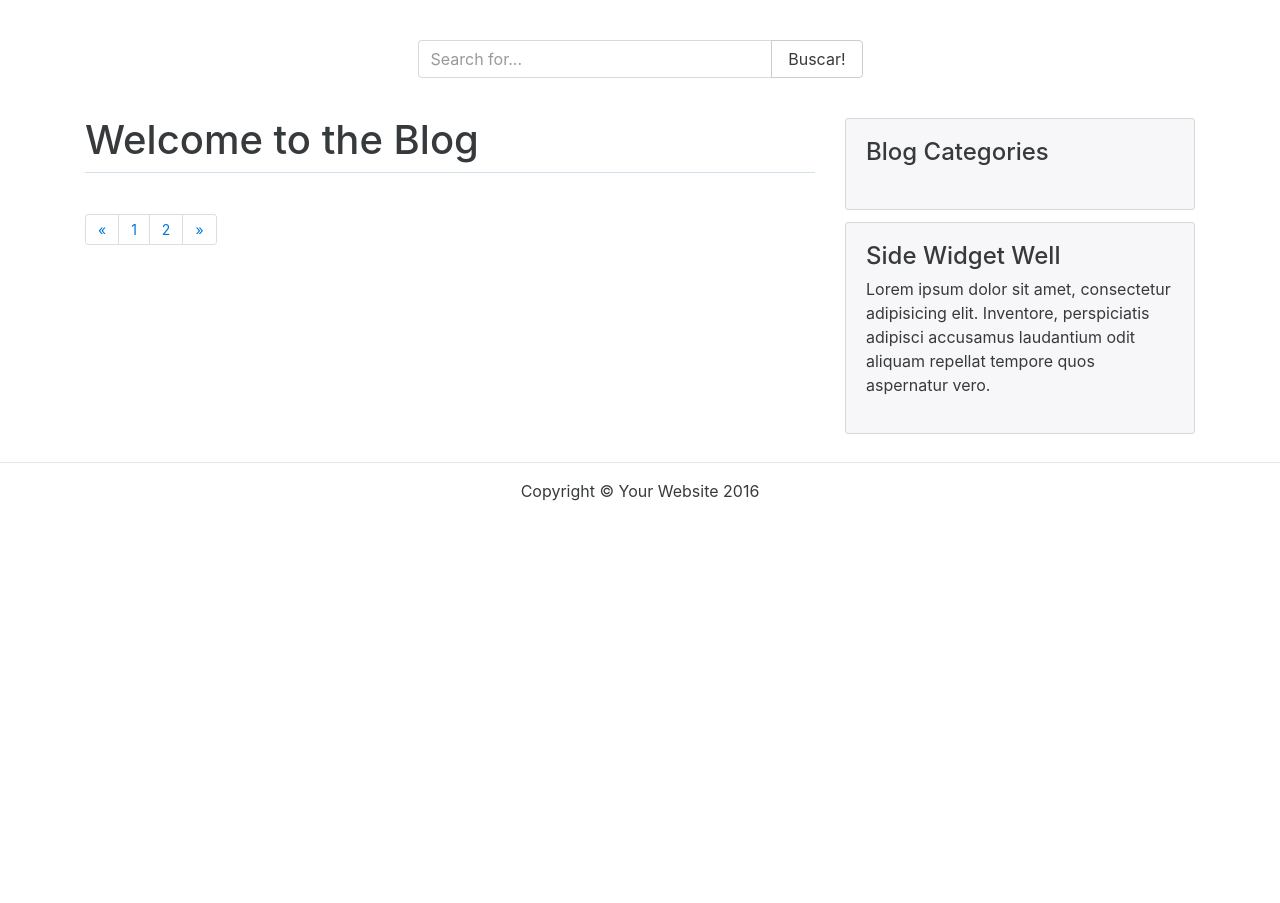
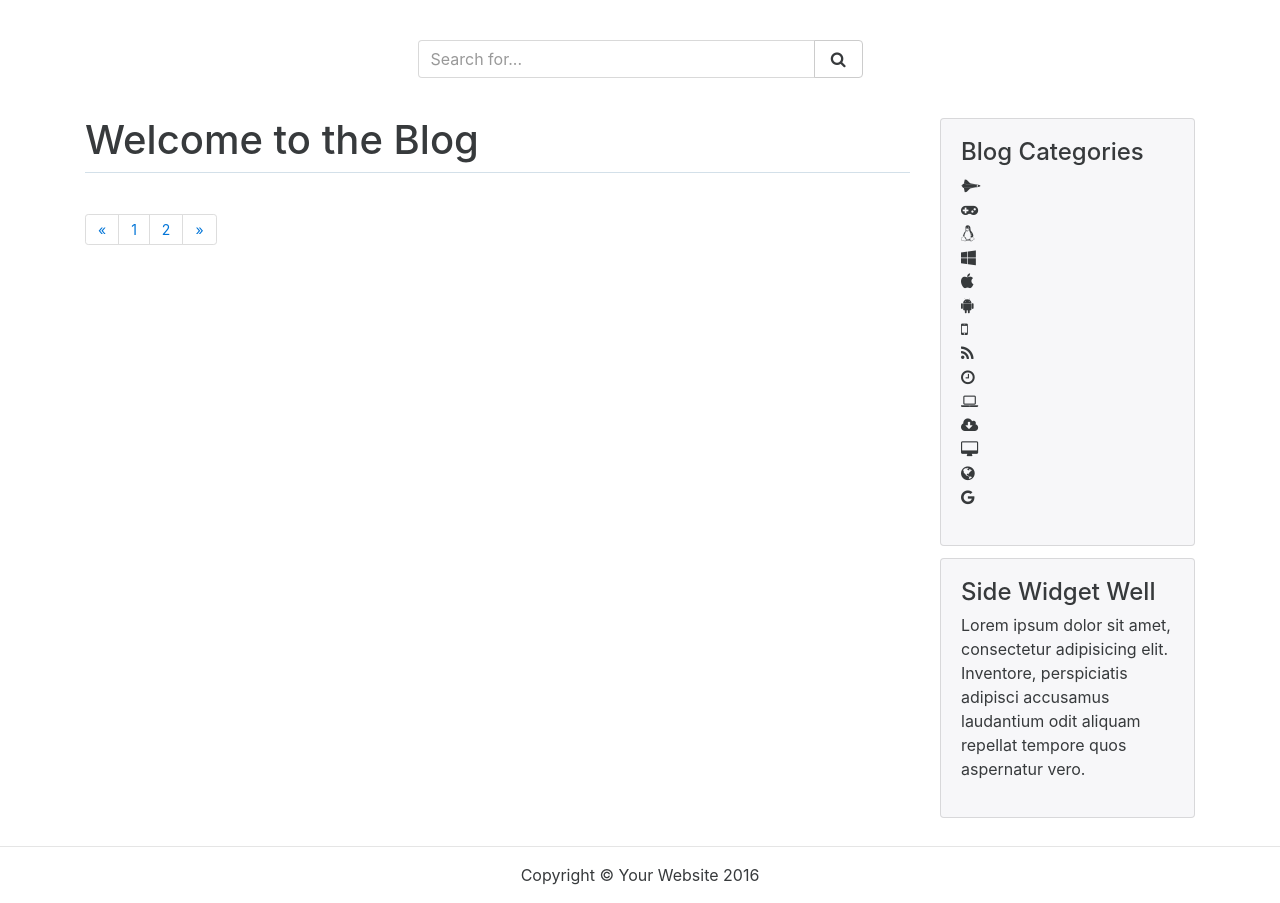
Before and after one commit to ClickItTrainers/BlogTraining, a CodeIgniter app: page /database/ in a window 1280 px wide. Shown: the part 54-957 px from the top of the page. Before the commit the page ends 555 px from the top, so only its background shows below. Run offline with CodeIgniter, Linux system fonts and the light colour scheme; data that the repository does not hold is empty; some libraries are stand-ins or nearby versions.

Commit message:
added the fonts in the home view

```diff
--- a/application/config/config.php
+++ b/application/config/config.php
@@ -24,8 +24,9 @@ defined('BASEPATH') OR exit('No direct script access allowed');
 |
 */
 
+
 $config['base_url'] = 'http://149.56.23.33:3080/';
-//$config['base_url'] = 'http://www.blogtraining.com/';
+// $config['base_url'] = 'http://www.blogtraining.com/';
 
 
 
--- a/application/views/details.php
+++ b/application/views/details.php
@@ -36,7 +36,7 @@
 
 <div class="container">
   <div class="row">
-    <div class="col-lg-8">
+    <div class="col-lg-9">
       <title> <?php echo $title; ?> </title>
 
       <!-- Blog Post -->
--- a/application/views/home.php
+++ b/application/views/home.php
@@ -6,7 +6,7 @@
                      <div class="input-group">
                       <input type="text" class="form-control" placeholder="Search for...">
                       <span class="input-group-btn">
-                        <button class="btn btn-secondary" type="button">Buscar!</button>
+                        <button class="btn btn-secondary" type="button"><i class="fa fa-search"></i></button>
                       </span>
                     </div>
                     <!-- /.input-group -->
@@ -14,7 +14,7 @@
     </div>
     <div class="row">
         <!-- Blog Entries Column -->
-        <div class="col-lg-8 col-md-8 col-sm-12 col-xs-12 right">
+        <div class="col-lg-9 col-md-8 col-sm-12 col-xs-12 right">
         	<title> <?php echo $title ?> </title>
         	<h1 class="page-header tittle down">
                 Welcome to the Blog
--- a/application/views/templates/header.php
+++ b/application/views/templates/header.php
@@ -60,11 +60,12 @@
                                 <a class="nav-link" href="<?php echo base_url();?>register"><i class="fa fa-plus" aria-hidden="true"></i> Sign-Up</a>
                             </li>
                         <?php } else { ?>
-                          <li >
+                            <li class="right" >
                                 <a class="nav-link" href="<?php echo base_url();?>logout"><i class="fa fa-times" aria-hidden="true"></i> Logout</a>
                             </li>
                         <?php } ?>
                         </ul>
+
                    </nav>
               </div>
           </nav>
--- a/application/views/templates/sidebar.php
+++ b/application/views/templates/sidebar.php
@@ -1,18 +1,68 @@
-    <div class="col-lg-4 col-md-4 col-sm-9 col-xs-9">
+    <div class="col-lg-3 col-md-4 col-sm-9 col-xs-9">
         <!-- Blog Categories Well -->
         <div class="card bg-faded card-block">
              <h4>Blog Categories</h4>
             <div class="row">
                 <!-- /.col-xl-6 -->
-                <div class="col-xl-6">
+                    <div class="col-xl-2 display">
                         <ul class="list-unstyled">
+                            <li>
+                                 <i class="fa fa-space-shuttle"></i>
+                            </li>
+                             <li>
+                                 <i class="fa fa-gamepad"></i>
+                            </li>
+                             <li>
+                                 <i class="fa fa-linux"></i>
+                            </li>
+                             <li>
+                                 <i class="fa fa-windows "></i>
+                            </li>
+                             <li>
+                                 <i class="fa fa-apple"></i>
+                            </li>
+                             <li>
+                                 <i class="fa fa-android"></i>
+                            </li>
+                             <li>
+                                 <i class="fa fa-mobile"></i>
+                            </li>
+                             <li>
+                                 <i class="fa fa-rss"></i>
+                            </li>
+                             <li>
+                                 <i class="fa fa-clock-o "></i>
+                            </li>
+                             <li>
+                                 <i class="fa fa-laptop"></i>
+                            </li>
+                             <li>
+                                 <i class="fa fa-cloud-download"></i>
+                            </li>
+                             <li>
+                                 <i class="fa fa-desktop"></i>
+                            </li>
+                             <li>
+                                 <i class="fa fa-globe"></i>
+                            </li>
+                             <li>
+                                 <i class="fa fa-google "></i>
+                            </li>
 
+
+                        </ul>
+
+
+                    </div>
+
+
+                    <div class="col-xl-6 display">
+                            <ul class="list-unstyled">
                                     <?php foreach ($category_arr as $item){ ?>
                                         <li>
                                             <a href="#"> <?php echo $item->name ?> </a>
                                         </li>
                                     <?php } ?>
-
                             </ul>
                     </div>
                 <!-- /.col-xl-6 -->
--- a/assets/css/home.css
+++ b/assets/css/home.css
@@ -11,6 +11,7 @@ nav button{color:white;}
 .right{display:inline-block;}
 
 nav.navbar {background-color: #293F54;}
+
 
 /*home*/
 .col-center{
@@ -31,5 +32,12 @@ nav.navbar {background-color: #293F54;}
 .display-inline{display: inline-block; margin-right:15px; }
 
 
+/*sidebar*/
+.display{display: inline-block;}
+
+ul .list-unstyled li{display: inline-block;}
+
+.display-font{display: flex; flex-direction: column; display: inline-block;}
+
 /*footer*/
 footer p{text-align: center;}
```
Lines whose indentation alone changed are shown as unchanged.
